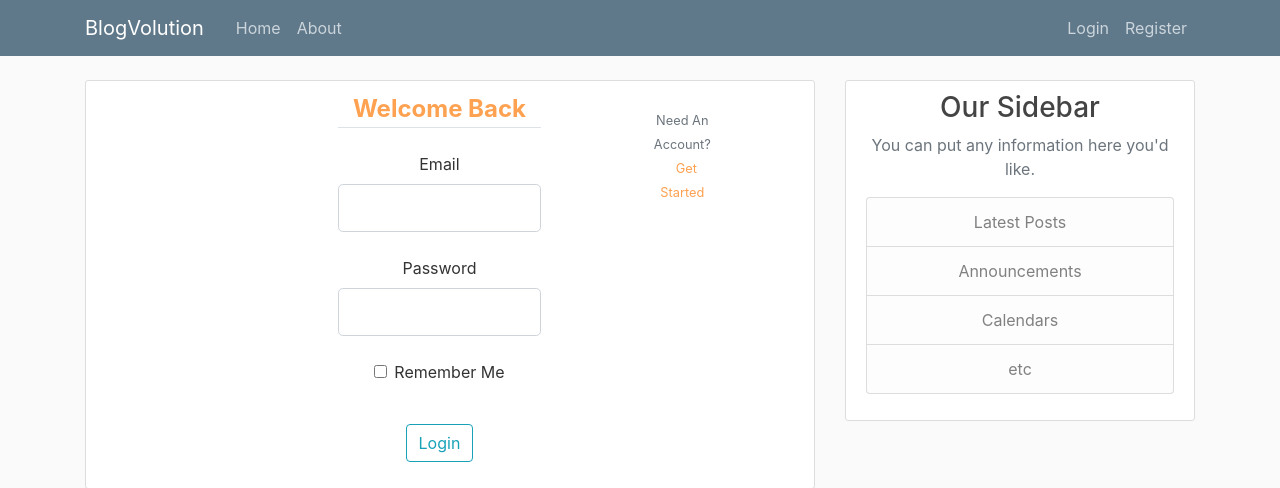
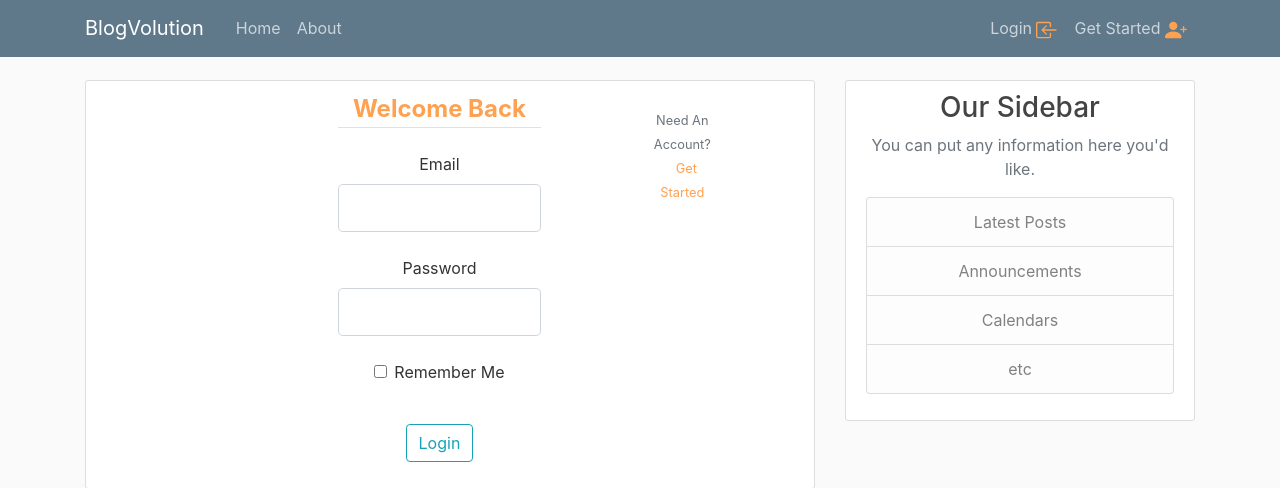
Before and after one commit to AtienoObwanda/Blogvolution, a Flask app: page /auth/login in a window 1280 px wide. Shown: the top 488 px of the page. Run offline with Flask 2, Linux system fonts and the light colour scheme; some libraries are stand-ins or nearby versions.

Commit message:
adding login and register to nav bar

```diff
--- a/app/templates/base.html
+++ b/app/templates/base.html
@@ -24,12 +24,40 @@
                 <a class="nav-item nav-link" href="/about">About</a>
               </div>
               <!-- Navbar Right Side -->
-              <div class="navbar-nav">
-                <a class="nav-item nav-link" href="/login">Login</a>
-                <a class="nav-item nav-link" href="/register">Register</a>
-              </div>
+              <div class="navbar-nav ms-auto">
+              {% if current_user.is_authenticated %}
+                <a class="nav-item nav-link align-right" style="color: #fea150; font-weight: bold" href="{{ url_for('main.post') }}">New Post</a>
+                <a class="nav-item nav-link align-right" href="{{ url_for('auth.account') }}">
+                    <svg xmlns="http://www.w3.org/2000/svg" width="22" height="22" fill="#fea150" class="bi bi-person-circle" viewBox="0 0 16 16">
+                        <path d="M11 6a3 3 0 1 1-6 0 3 3 0 0 1 6 0z"/>
+                        <path fill-rule="evenodd" d="M0 8a8 8 0 1 1 16 0A8 8 0 0 1 0 8zm8-7a7 7 0 0 0-5.468 11.37C3.242 11.226 4.805 10 8 10s4.757 1.225 5.468 2.37A7 7 0 0 0 8 1z"/>
+                      </svg>
+                </a>
+                <a class="nav-item nav-link align-right" href="{{ url_for('auth.logout') }}">
+                   <svg xmlns="http://www.w3.org/2000/svg" width="22" height="22" fill="#fea150" class="bi bi-box-arrow-right" viewBox="0 0 16 16">
+                        <path fill-rule="evenodd" d="M10 12.5a.5.5 0 0 1-.5.5h-8a.5.5 0 0 1-.5-.5v-9a.5.5 0 0 1 .5-.5h8a.5.5 0 0 1 .5.5v2a.5.5 0 0 0 1 0v-2A1.5 1.5 0 0 0 9.5 2h-8A1.5 1.5 0 0 0 0 3.5v9A1.5 1.5 0 0 0 1.5 14h8a1.5 1.5 0 0 0 1.5-1.5v-2a.5.5 0 0 0-1 0v2z"/>
+                        <path fill-rule="evenodd" d="M15.854 8.354a.5.5 0 0 0 0-.708l-3-3a.5.5 0 0 0-.708.708L14.293 7.5H5.5a.5.5 0 0 0 0 1h8.793l-2.147 2.146a.5.5 0 0 0 .708.708l3-3z"/>
+                      </svg>
+                </a>
+                {% else%}
+
+                    <a class="nav-item nav-link align-right" href="{{ url_for('auth.login') }}">
+                       Login <svg xmlns="http://www.w3.org/2000/svg" width="22" height="22" fill="#fea150" class="bi bi-box-arrow-in-left" viewBox="0 0 16 16">
+                            <path fill-rule="evenodd" d="M10 3.5a.5.5 0 0 0-.5-.5h-8a.5.5 0 0 0-.5.5v9a.5.5 0 0 0 .5.5h8a.5.5 0 0 0 .5-.5v-2a.5.5 0 0 1 1 0v2A1.5 1.5 0 0 1 9.5 14h-8A1.5 1.5 0 0 1 0 12.5v-9A1.5 1.5 0 0 1 1.5 2h8A1.5 1.5 0 0 1 11 3.5v2a.5.5 0 0 1-1 0v-2z"/>
+                            <path fill-rule="evenodd" d="M4.146 8.354a.5.5 0 0 1 0-.708l3-3a.5.5 0 1 1 .708.708L5.707 7.5H14.5a.5.5 0 0 1 0 1H5.707l2.147 2.146a.5.5 0 0 1-.708.708l-3-3z"/>
+                          </svg>
+                    </a>
+                    <a class="nav-item nav-link align-right"  href="{{ url_for('auth.register') }}">
+                       Get Started <svg xmlns="http://www.w3.org/2000/svg" width="22" height="22" fill="#fea150" class="bi bi-person-plus-fill" viewBox="0 0 16 16">
+                            <path d="M1 14s-1 0-1-1 1-4 6-4 6 3 6 4-1 1-1 1H1zm5-6a3 3 0 1 0 0-6 3 3 0 0 0 0 6z"/>
+                            <path fill-rule="evenodd" d="M13.5 5a.5.5 0 0 1 .5.5V7h1.5a.5.5 0 0 1 0 1H14v1.5a.5.5 0 0 1-1 0V8h-1.5a.5.5 0 0 1 0-1H13V5.5a.5.5 0 0 1 .5-.5z"/>
+                        </svg>
+                    </a>
+                {% endif %}
+
             </div>
-          </div>
+        </div>
+    </div>
         </nav>
       </header>
       <main role="main" class="container">
```
Also changed, not shown: app/templates/post.html (added).
